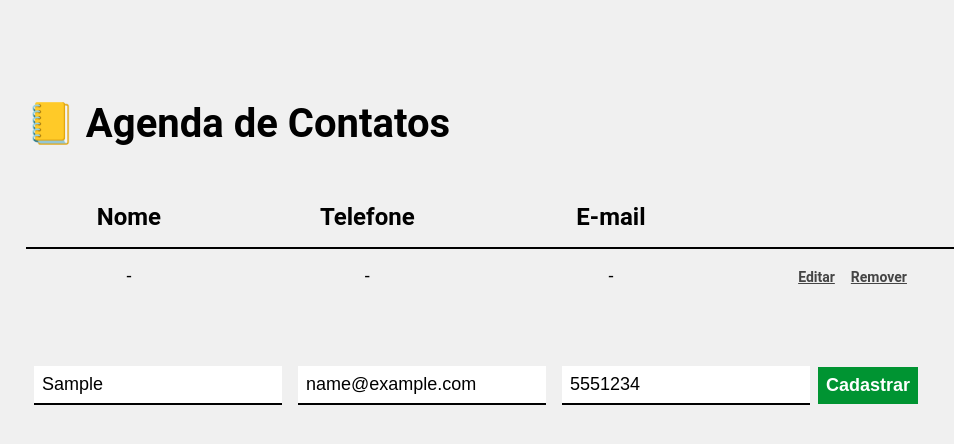
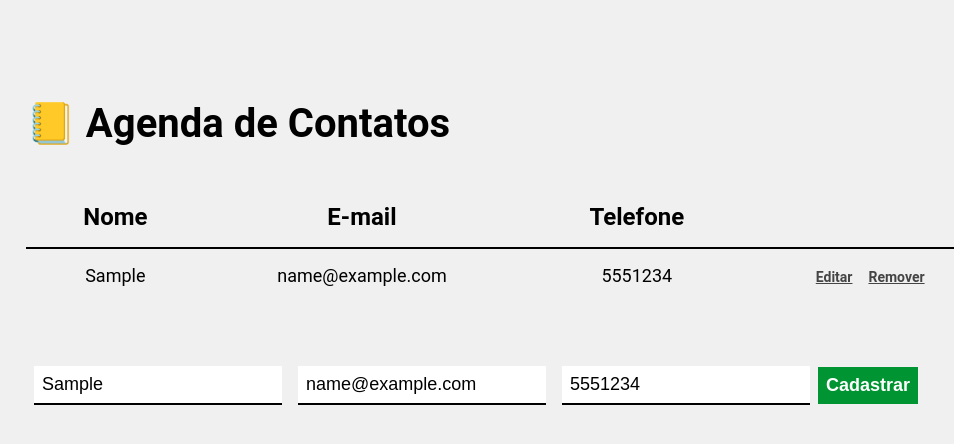
Before and after one commit to carolmeireles/contatos-react, a React (Vite) app: page / in a window 1280 px wide. Both pictures are taken after typing "Sample", "name@example.com", "5551234" into the empty fields and a click on the button "Cadastrar". Shown: the top 444 px of the page, without its empty margins (134-1088 px from the left). Built offline with nearby package versions, Linux system fonts and the light colour scheme.

Commit message:
renderizacao dos contatos

```diff
--- a/package.json
+++ b/package.json
@@ -13,6 +13,7 @@
     "@reduxjs/toolkit": "^2.8.2",
     "react": "^19.1.0",
     "react-dom": "^19.1.0",
+    "react-input-mask": "^2.0.4",
     "react-redux": "^9.2.0",
     "styled-components": "^6.1.18"
   },
@@ -20,6 +21,7 @@
     "@eslint/js": "^9.25.0",
     "@types/react": "^19.1.2",
     "@types/react-dom": "^19.1.2",
+    "@types/react-input-mask": "^3.0.6",
     "@types/styled-components": "^5.1.34",
     "@vitejs/plugin-react": "^4.4.1",
     "eslint": "^9.25.0",
--- a/src/components/Contato/index.tsx
+++ b/src/components/Contato/index.tsx
@@ -1,16 +1,57 @@
+import { useDispatch } from "react-redux"
+import { useEffect, useState } from "react"
 import { Opcoes } from "./styles"
+import ContatoClass from '../../models/Contato'
 
-const Contato = () => {
+type Props = ContatoClass
+
+const Contato = ({
+  id,
+  nome: nomeOriginal,
+  email: emailOriginal,
+  telefone: telOriginal
+}: Props) => {
+  const dispatch = useDispatch()
+  const [editando, setEditando] = useState(false)
+  const [nome, setNome] = useState('-')
+  const [email, setEmail] = useState('-')
+  const [telefone, setTelefone] = useState('-')
+
+  useEffect(() => {
+    if (nomeOriginal.length > 0) {
+      setNome(nomeOriginal)
+    }
+  }, [nomeOriginal])
+
+  useEffect(() => {
+    if (emailOriginal.length > 0) {
+      setEmail(emailOriginal)
+    }
+  }, [emailOriginal])
+
+  useEffect(() => {
+    if (telOriginal.length > 0) {
+      setTelefone(telOriginal)
+    }
+  }, [telOriginal])
+
+  function cancelarEdicao() {
+    setEditando(false)
+    setNome(nomeOriginal)
+    setNome(emailOriginal)
+    setNome(telOriginal)
+  }
+
   return (
-    <tr>
-      <td>-</td>
-      <td>-</td>
-      <td>-</td>
+    <>
+      <td>{nome}</td>
+      <td>{email}</td>
+      <td>{telefone}</td>
       <td>
         <Opcoes>Editar</Opcoes>
         <Opcoes>Remover</Opcoes>
       </td>
-    </tr>
+    </>
   )
 }
 
--- a/src/containers/FormCadastro/index.tsx
+++ b/src/containers/FormCadastro/index.tsx
@@ -1,5 +1,5 @@
 import { useDispatch } from 'react-redux'
-import { useState, type FormEvent } from 'react'
+import { useRef, useState, type FormEvent } from 'react'
 import { Form } from './styles'
 import { cadastrar } from '../../store/reducers/contatos'
 
@@ -9,6 +9,8 @@ const FormCadastro = () => {
   const [nome, setNome] = useState('')
   const [email, setEmail] = useState('')
   const [telefone, setTelefone] = useState('')
+
+  const formRef = useRef(null);
 
   const cadastrarContato = (evento: FormEvent) => {
     evento.preventDefault()
@@ -20,10 +22,11 @@ const FormCadastro = () => {
         telefone
       })
     )
+    formRef.current.reset();
   }
 
   return (
-    <Form onSubmit={cadastrarContato}>
+    <Form onSubmit={cadastrarContato} ref={formRef}>
       <input
         value={nome} onChange={(evento) => setNome(evento.target.value)}
         type="text" id="name" placeholder="Nome completo" required
@@ -33,8 +36,8 @@ const FormCadastro = () => {
         type="email" id="name" placeholder="Endereço de e-mail" required
       />
       <input
-        value={telefone} onChange={(evento) => setTelefone(evento.target.value)}
-        type="tel" id="phone" placeholder="Número de telefone" required
+        value={telefone} onChange={((evento) => setTelefone(evento.target.value))}
+        type="tel" id="phone" placeholder="(99) 99999-9999" required
       />
       <button type="submit">Cadastrar</button>
     </Form>
--- a/src/containers/TabelaContatos/index.tsx
+++ b/src/containers/TabelaContatos/index.tsx
@@ -11,13 +11,22 @@ const TabelaContatos = () => {
       <thead>
         <tr>
           <th>Nome</th>
+          <th>E-mail</th>
           <th>Telefone</th>
-          <th>E-mail</th>
           <th></th>
         </tr>
       </thead>
       <tbody>
-        <Contato />
+          {itens.map((c) => (
+            <tr key={c.nome}>
+              <Contato
+                id={c.id}
+                nome={c.nome}
+                email={c.email}
+                telefone={c.telefone}
+              />
+            </tr>
+          ))}
       </tbody>
     </Tabela>
   )
--- /dev/null
+++ b/src/models/Contato.ts
@@ -0,0 +1,21 @@
+
+class Contato {
+  id: number
+  nome: string
+  email: string
+  telefone: string
+
+  constructor(
+    id: number,
+    nome: string,
+    email: string,
+    telefone: string
+  ) {
+    this.id = id
+    this.nome = nome
+    this.email = email
+    this.telefone = telefone
+  }
+}
+
+export default Contato
--- a/src/store/reducers/contatos.ts
+++ b/src/store/reducers/contatos.ts
@@ -1,6 +1,6 @@
 import type { PayloadAction } from "@reduxjs/toolkit";
 import { createSlice } from "@reduxjs/toolkit";
-import type { Contato } from "../../App";
+import Contato from "../../models/Contato";
 
 type ContatosState = {
   itens: Contato[]
```
Also changed, not shown: src/App.tsx (+0 -7 lines), 1 other file (tests, documents, lock files or other folders).
